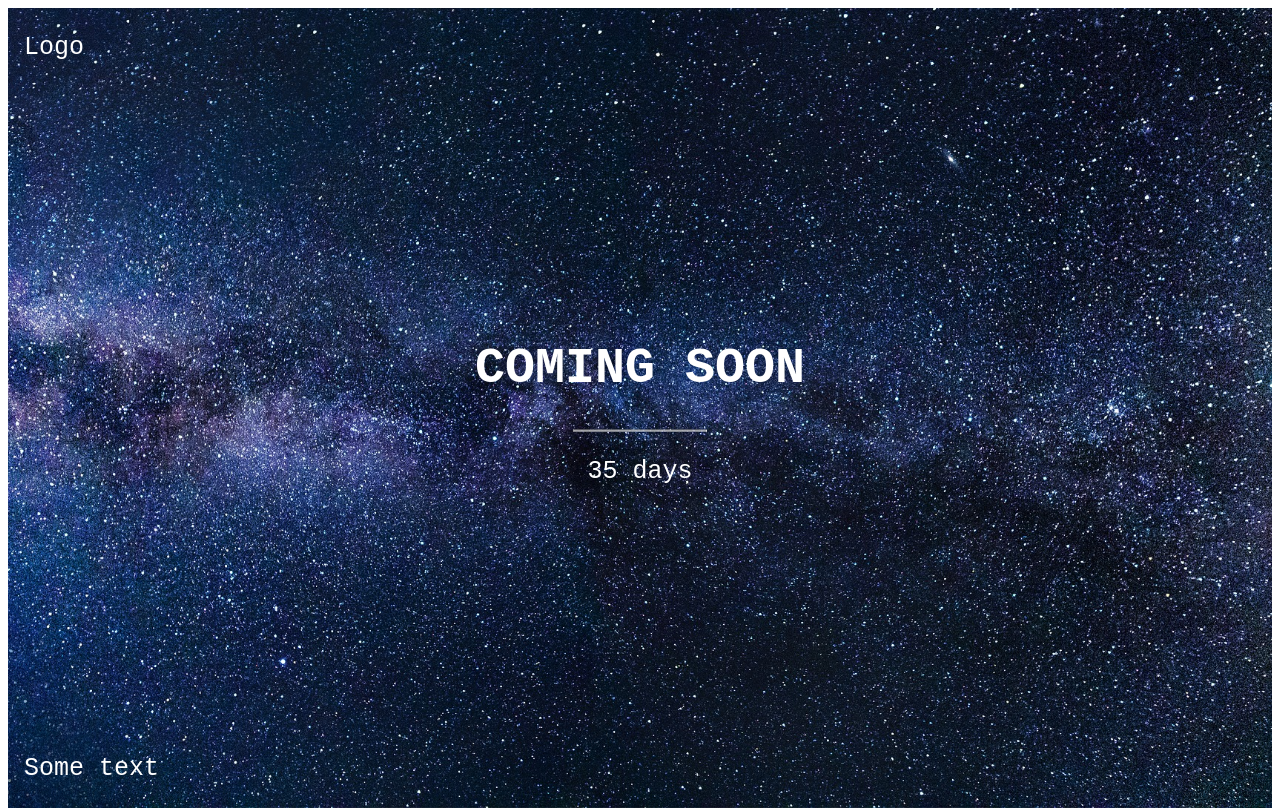
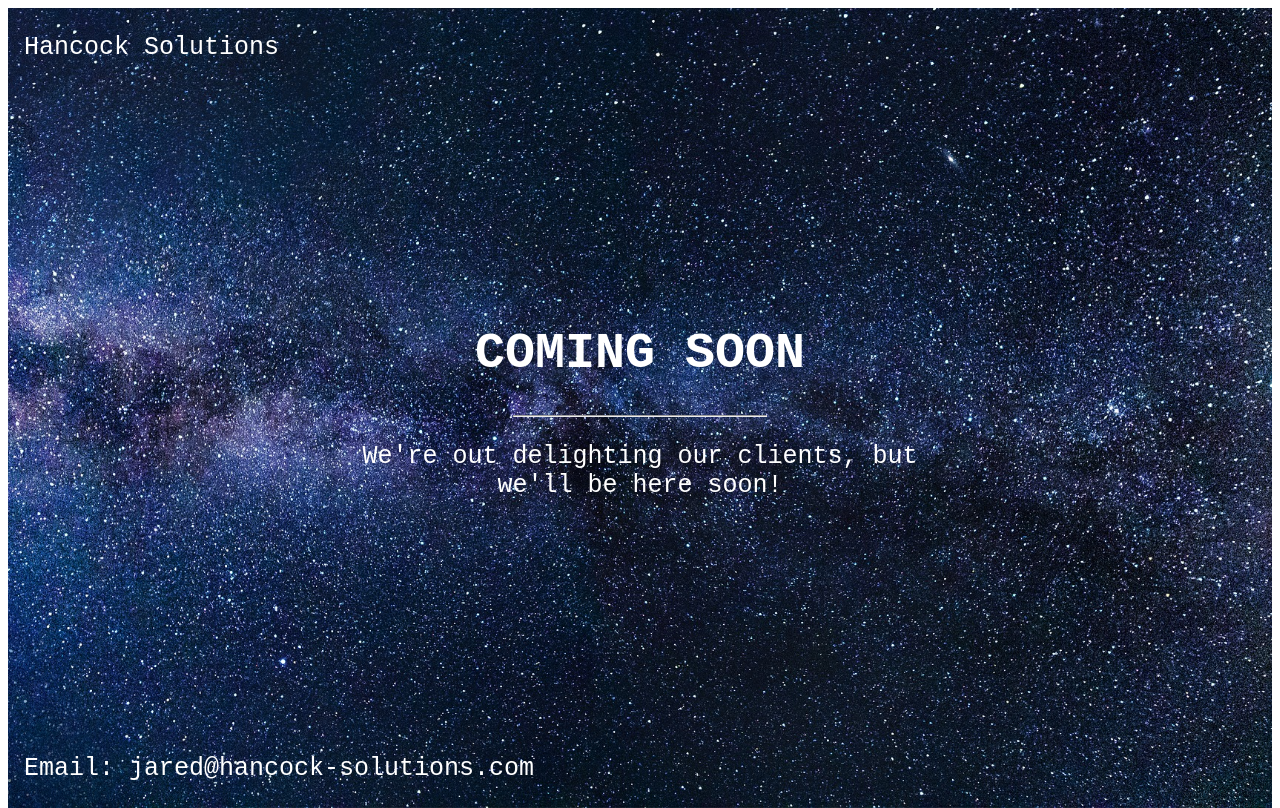
Before and after one commit to jaredhancock/jaredhancock.github.io, a plain HTML site: page index.html in a window 1280 px wide. Drawn offline with Linux system fonts and the light colour scheme.

Commit message:
new text

```diff
--- a/index.html
+++ b/index.html
@@ -6,15 +6,15 @@
 <body>
 <div class="bgimg">
   <div class="topleft">
-    <p>Logo</p>
+    <p>Hancock Solutions</p>
   </div>
   <div class="middle">
     <h1>COMING SOON</h1>
     <hr>
-    <p>35 days</p>
+    <p>We're out delighting our clients, but we'll be here soon!</p>
   </div>
   <div class="bottomleft">
-    <p>Some text</p>
+    <p>Email: jared@hancock-solutions.com</p>
   </div>
 </div>
 </body>
```
